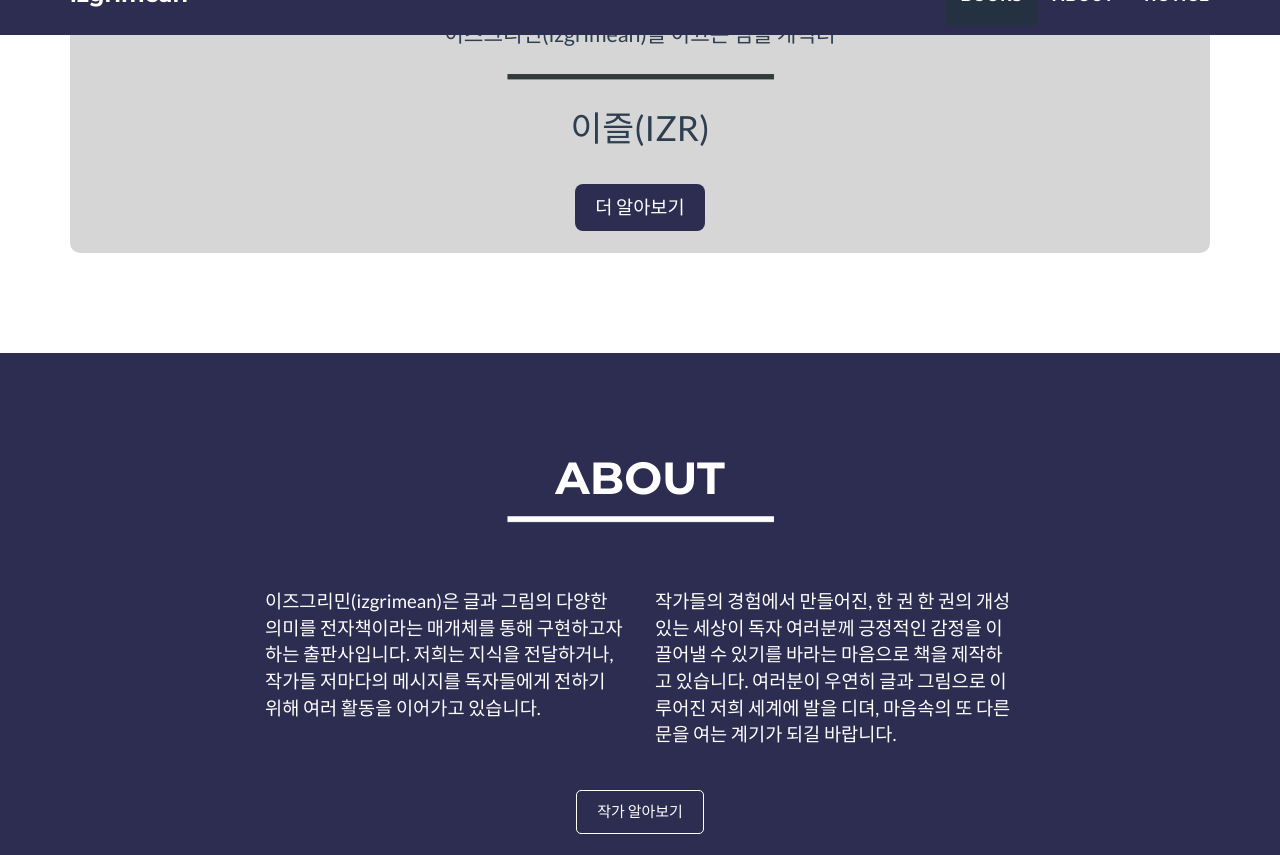
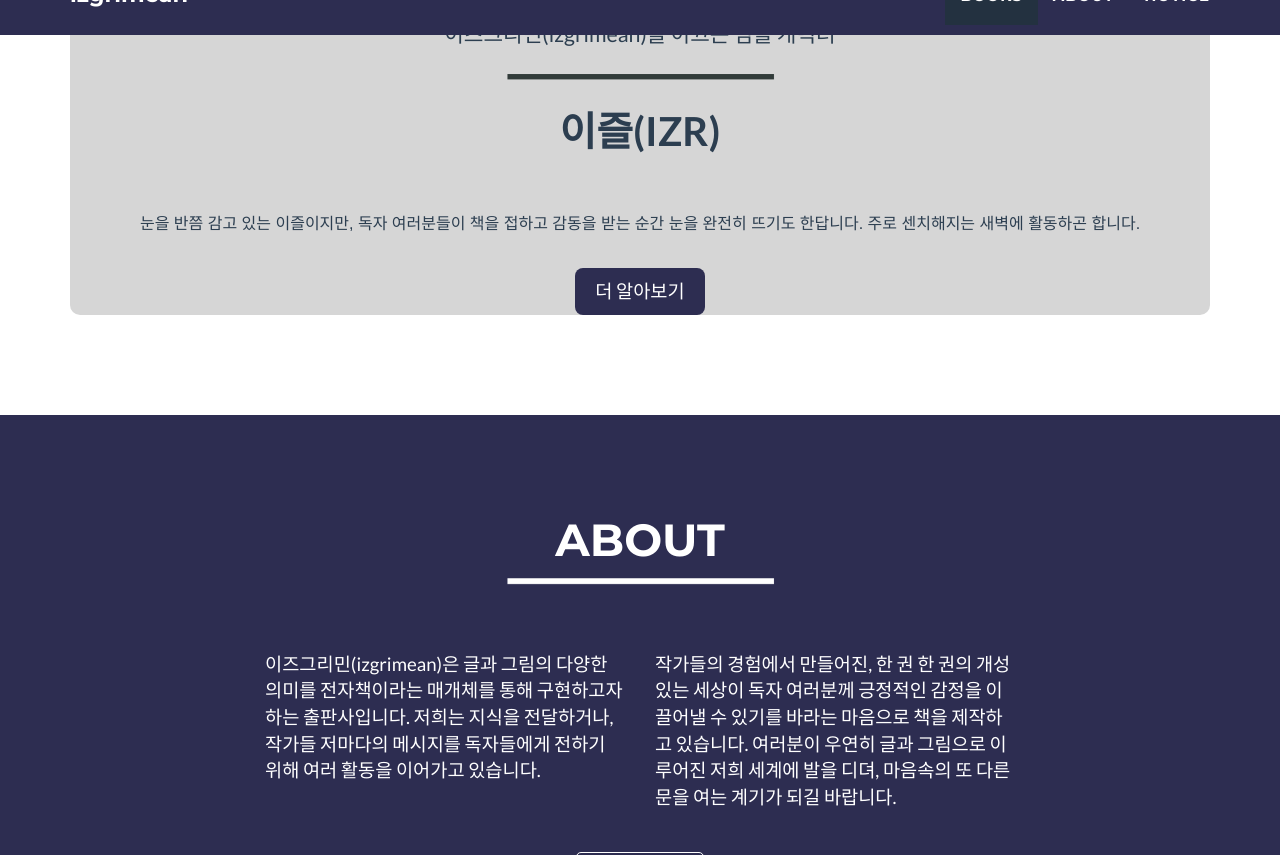
Before and after one commit to izgrimean/izgrimean.github.io, a Jekyll site: the page built from _posts/2014-07-18-project-1.markdown, in a window 1280 px wide and 900 px high, scrolled down 3185 px, cut to the strip 45-900 px from the top of the window. Built offline with Jekyll 4.4.1, drawn with Linux system fonts in a browser that asks for light colours.

Commit message:
Update portfolio_grid.html

```diff
--- a/_includes/portfolio_grid.html
+++ b/_includes/portfolio_grid.html
@@ -37,7 +37,10 @@
       <br>
       <p style="font-size: 16pt !important;">이즈그리민(izgrimean)을 이끄는 심볼 캐릭터</p>
       <p style="text-align : center;"><img width="25%" src="/img/line.png" alt="Contact"> </p>
-      <p style="font-size: 26pt !important;">이즐(IZR)</p>
+      <p style="font-size: 30pt !important; font-weight: bold !important;">이즐(IZR)</p>
+      <br>
+      <br>
+      <p style="font-size: 12pt !important; font-family: Arial; padding-left: 15px; padding-right: 15px;">눈을 반쯤 감고 있는 이즐이지만, 독자 여러분들이 책을 접하고 감동을 받는 순간 눈을 완전히 뜨기도 한답니다. 주로 센치해지는 새벽에 활동하곤 합니다.</p>
       <br>
       <!-- Add the 'Learn More' button -->
       <button onclick="toggleMoreInfo()"
@@ -52,12 +55,8 @@
         더 알아보기
       </button>
       <!-- box-shadow: 0 4px 6px rgba(0, 0, 0, 0.1), 0 1px 3px rgba(0, 0, 0, 0.08); (따로 빼둠) -->
-
-      <br><br>
       <!-- Hide the detailed description initially -->
       <div id="moreInfo" style="display: none;">
-        <p style="font-size: 12pt !important; font-family: Arial; padding-left: 15px; padding-right: 15px;">눈을 반쯤 감고 있는 이즐이지만, 독자 여러분들이 책을 접하고 감동을 받는 순간 눈을 완전히 뜨기도 한답니다. 주로 센치해지는 새벽에 활동하곤 합니다.</p>
-        <br>
         <p style="font-size: 11pt !important; font-family: Arial; padding-left: 15px; padding-right: 15px;">
             안녕하세요, 저는 이즐(IZR)이라고 해요.<br><br>
             여러분 모두의 마음에는 숲이 있다는 것, 알고 계시나요? 저는 그곳에서 살고 있답니다.<br>
```
